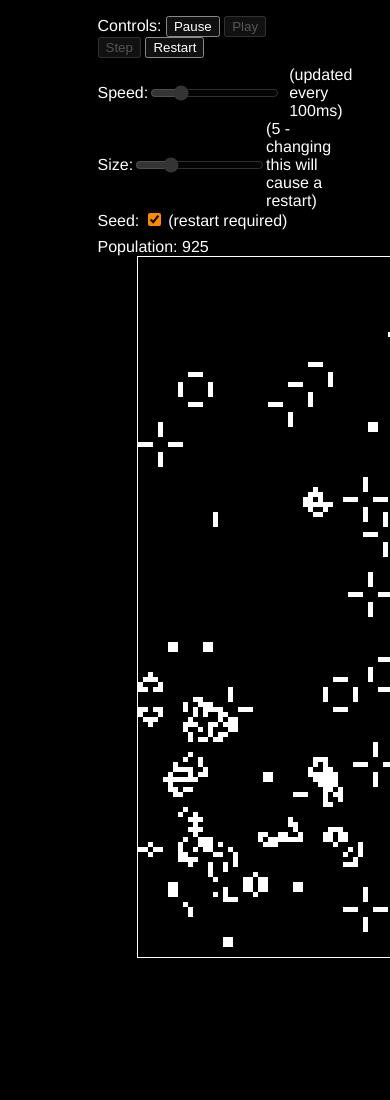
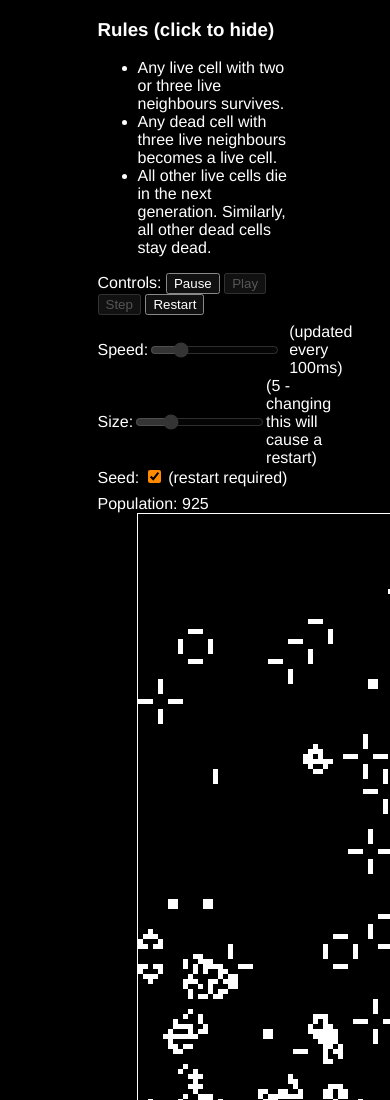
Before and after one commit to Jack-Meade/Conways-GoL, a website: page src/index.html in a window 390 px wide. Shown: the top 1100 px of the page. Before the commit the page ends 978 px from the top, so only its background shows below. Drawn offline with nearby package versions, Linux system fonts and the light colour scheme.

Commit message:
Add rules section

```diff
--- a/src/gol.js
+++ b/src/gol.js
@@ -110,6 +110,12 @@
       }
     });
 
+    $('h3').on('click', (event) => {
+      let rules = $('ul');
+      $(event.target).text(`Rules (click to ${rules.is(':visible') ? 'show' : 'hide' })`);
+      $('ul').toggle('slow');
+    });
+
     controls.pause.on('click', () => {
       pauseGol();
       toggleButtons();
--- a/src/index.html
+++ b/src/index.html
@@ -10,6 +10,14 @@
 </head>
 
 <body>
+  <section>
+    <h3>Rules (click to hide)</h3>
+    <ul>
+      <li>Any live cell with two or three live neighbours survives.</li>
+      <li>Any dead cell with three live neighbours becomes a live cell.</li>
+      <li>All other live cells die in the next generation. Similarly, all other dead cells stay dead.</li>
+    </ul>
+  </section>
   <section>
     <label>Controls:</label>
     <button id="pause">Pause</button>
```
